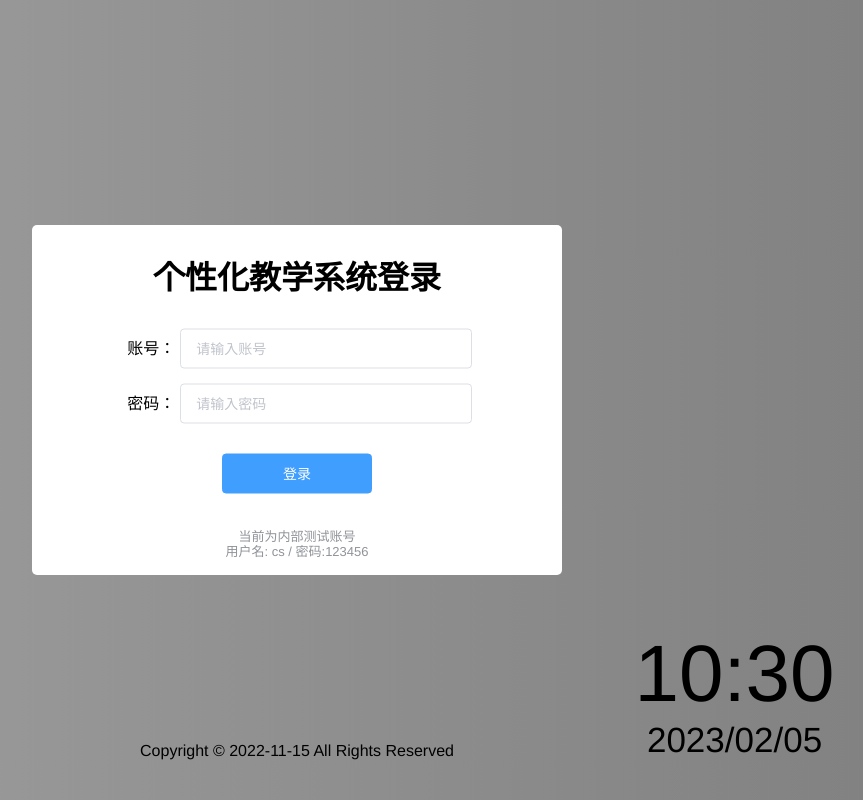
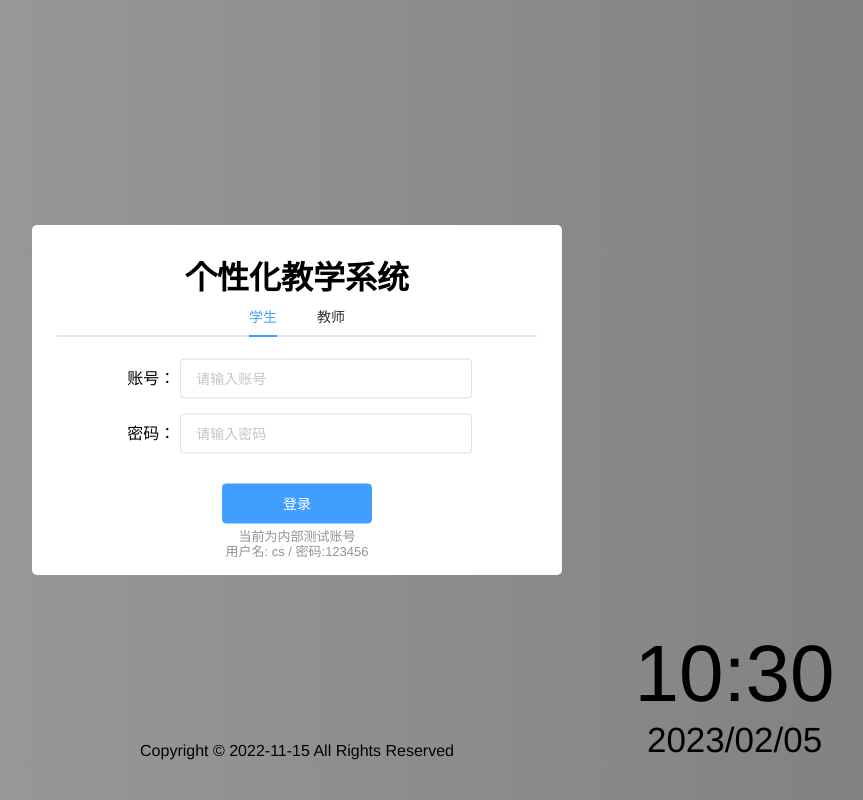
Before and after one commit to fseafesf/personality-teaching, a Vue app: page /teacher/topic/add#/login in a window 1280 px wide. Shown: the whole page, without its empty margins (343-1206 px from the left). Built offline with nearby package versions, Linux system fonts and the light colour scheme.

Commit message:
feat: 实现学生登录与教师登录区分

```diff
--- a/src/services/modules/common/login.js
+++ b/src/services/modules/common/login.js
@@ -1,6 +1,7 @@
 import ptRequest from '../../request'
 
-export function login(data) {
+// 教师登录
+export function teacherLogin(data) {
   return ptRequest.post({
     url: '/teacher/login',
     data
@@ -14,7 +15,7 @@ export function login(data) {
 //   })
 // }
 
-export function changePwd({old_pwd,new_pwd}){
+export function changePwd({ old_pwd, new_pwd }) {
   return ptRequest.put({
     url: '/pwd',
     params: {
@@ -23,3 +24,11 @@ export function changePwd({old_pwd,new_pwd}){
     }
   })
 }
+
+// 学生登录
+export function studentLogin(data) {
+  return ptRequest.post({
+    url: '/student/login',
+    data
+  })
+}
--- a/src/views/common/Login.vue
+++ b/src/views/common/Login.vue
@@ -1,7 +1,15 @@
 <template>
   <div id="modal">
     <div id="modal-content">
-      <h1>个性化教学系统登录</h1>
+      <h1>个性化教学系统</h1>
+
+      <!-- 选择标签 -->
+      <el-tabs v-model="activeName" @tab-click="handleTabClick">
+        <el-tab-pane label="学生" name="student"></el-tab-pane>
+        <el-tab-pane label="教师" name="teacher"></el-tab-pane>
+      </el-tabs>
+
+      <!-- 登录输入框 -->
       <div id="login">
         <el-row class="input-line">
           <el-col :span="4"><span class="text">账号：</span></el-col>
@@ -24,6 +32,8 @@
           >
         </el-row>
       </div>
+
+      <!-- 其它 -->
       <div id="alert">
         当前为内部测试账号
         <p>用户名: cs / 密码:123456</p>
@@ -38,7 +48,7 @@
 </template>
 
 <script>
-import { login } from '@/services'
+import { teacherLogin, studentLogin } from '@/services'
 import { encrypt, decrypt } from '@/utils/jsencrypt'
 import { setCache } from '@/utils/localstorage'
 import Vue from 'vue'
@@ -52,6 +62,7 @@ export default {
   name: 'Login',
   data() {
     return {
+      activeName: 'student', // 选择登录的类型 学生|教师
       username: '',
       password: '',
       time: '',
@@ -65,22 +76,37 @@ export default {
     })
   },
   methods: {
+    // 点击选择标签
+    handleTabClick() {
+      // console.log(this.activeName)
+    },
+
+    // 点击发起登录请求
     sendLogin() {
       if (this.username === '' || this.password === '') {
         alert('输入内容不能为空！')
       } else {
         let headerData = tHeaderData
 
-        if (this.username === 'xs' && this.password === '123456') {
+        // 学生登录
+        if (this.activeName === 'student') {
+          studentLogin({
+            username: this.username,
+            password: encrypt(this.password)
+          }).then((res) => {
+            // 如果登录成功
+            if (res.code === 0) {
               headerData = sHeaderData
+
+              // 将Header数据保存到localStore中
               setCache('headerData', headerData)
               this.$store.commit('changeHeaderData', headerData)
               return this.$router.push({ path: '/student/mine' })
             }
-
-        console.log(this.username, encrypt(this.password))
-
-        login({
+          })
+        } else {
+          // 教师登录
+          teacherLogin({
             username: this.username,
             password: encrypt(this.password)
           }).then((res) => {
@@ -91,11 +117,11 @@ export default {
 
               this.$router.replace({ path: '/home' }) //账号密码正确则成功跳转
               // console.log(encrypt(this.password));
-          } else {
-            this.username = ''
-            this.password = ''
             }
           })
+        }
+
+        // console.log(this.username, encrypt(this.password))
       }
     },
     upDateClock: function (e) {
@@ -128,6 +154,12 @@ export default {
 </script>
 
 <style lang="less" scoped>
+// 修改标签选择样式
+/deep/ .el-tabs__nav-scroll {
+  display: flex;
+  justify-content: center;
+}
+
 #copyright {
   position: absolute;
   bottom: 5%;
@@ -191,6 +223,7 @@ export default {
   left: 50%;
   top: 53%;
   transform: translate(-50%, -50%);
+  margin-top: 30px;
 
   .input-line {
     margin: 15px;
```
Lines whose indentation alone changed are shown as unchanged.
